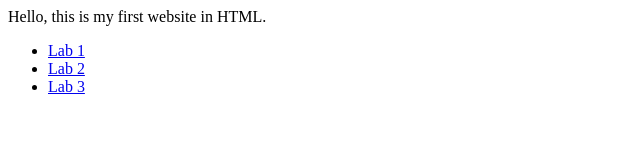
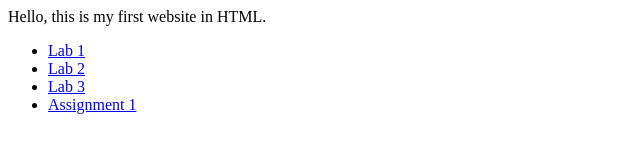
Before and after one commit to briankjkim/comp1537, a plain HTML site: page index.html in a window 1280 px wide. Shown: the whole page, without its empty margins (0-640 px from the left). Drawn offline with Linux system fonts and the light colour scheme.

Commit message:
Update index.html

```diff
--- a/index.html
+++ b/index.html
@@ -19,6 +19,9 @@
       <li>
         <a href="lab3/lab3index.html" target="_blank">Lab 3</a>
       </li>
+      <li>
+        <a href="./Assignment1/index.html" target="_blank">Assignment 1</a>
+      </li>
     </ul>
 
 
```
